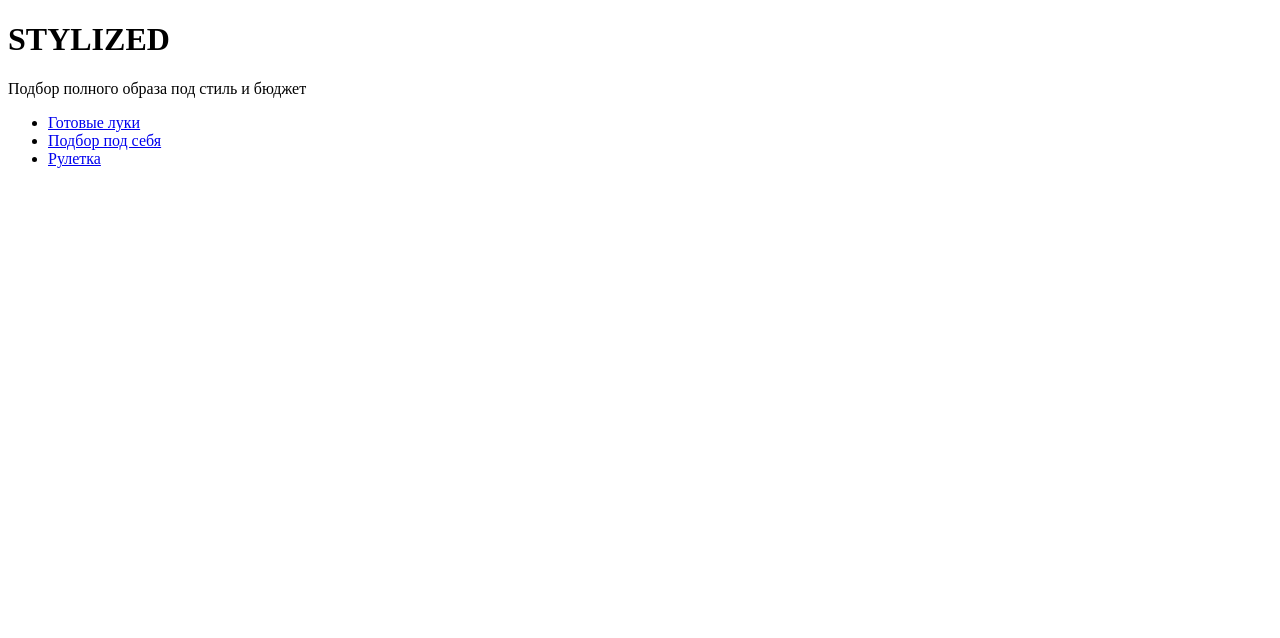
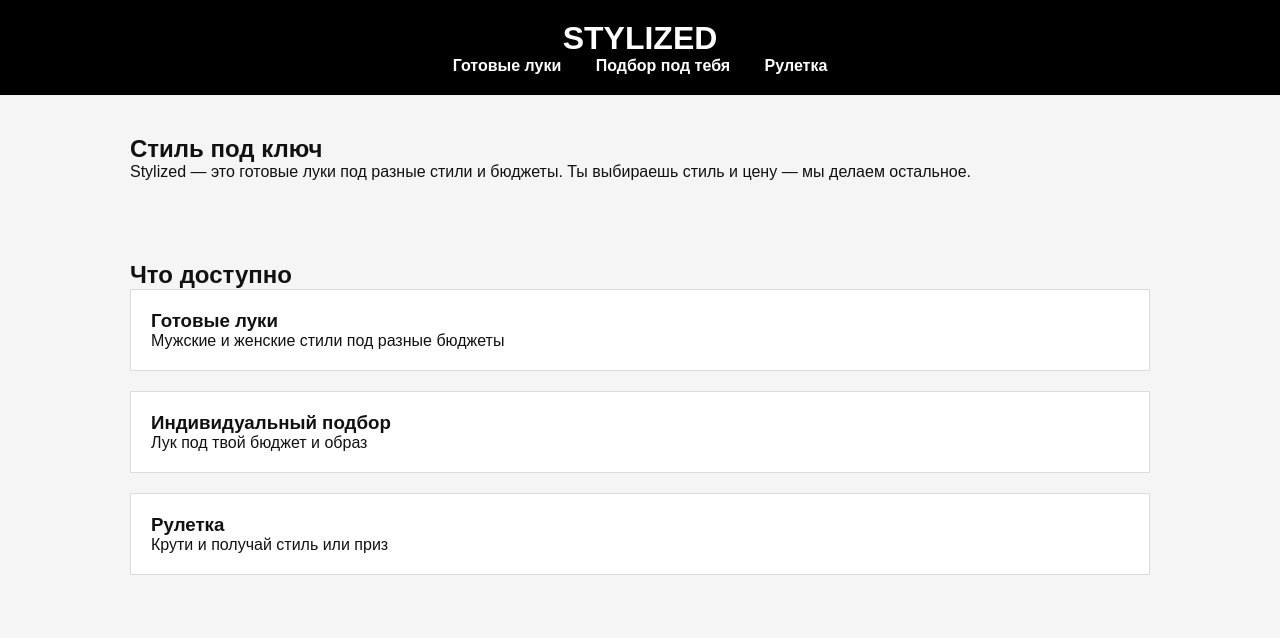
Before and after one commit to stylized-site/stylized, a plain HTML site: page index.html in a window 1280 px wide. Drawn offline with Linux system fonts and the light colour scheme.

Commit message:
Update index.html

```diff
--- a/index.html
+++ b/index.html
@@ -2,18 +2,45 @@
 <html lang="ru">
 <head>
   <meta charset="UTF-8">
-  <title>STYLIZED</title>
+  <title>Stylized — стиль под ключ</title>
+  <link rel="stylesheet" href="css/style.css">
 </head>
 <body>
 
-<h1>STYLIZED</h1>
-<p>Подбор полного образа под стиль и бюджет</p>
+<header>
+  <h1>STYLIZED</h1>
+  <nav>
+    <a href="looks.html">Готовые луки</a>
+    <a href="personal.html">Подбор под тебя</a>
+    <a href="roulette.html">Рулетка</a>
+  </nav>
+</header>
 
-<ul>
-  <li><a href="looks.html">Готовые луки</a></li>
-  <li><a href="personal.html">Подбор под себя</a></li>
-  <li><a href="roulette.html">Рулетка</a></li>
-</ul>
+<section>
+  <h2 class="title">Стиль под ключ</h2>
+  <p>
+    Stylized — это готовые луки под разные стили и бюджеты.
+    Ты выбираешь стиль и цену — мы делаем остальное.
+  </p>
+</section>
+
+<section>
+  <h2 class="title">Что доступно</h2>
+  <div class="grid">
+    <div class="card">
+      <h3>Готовые луки</h3>
+      <p>Мужские и женские стили под разные бюджеты</p>
+    </div>
+    <div class="card">
+      <h3>Индивидуальный подбор</h3>
+      <p>Лук под твой бюджет и образ</p>
+    </div>
+    <div class="card">
+      <h3>Рулетка</h3>
+      <p>Крути и получай стиль или приз</p>
+    </div>
+  </div>
+</section>
 
 </body>
 </html>
```
